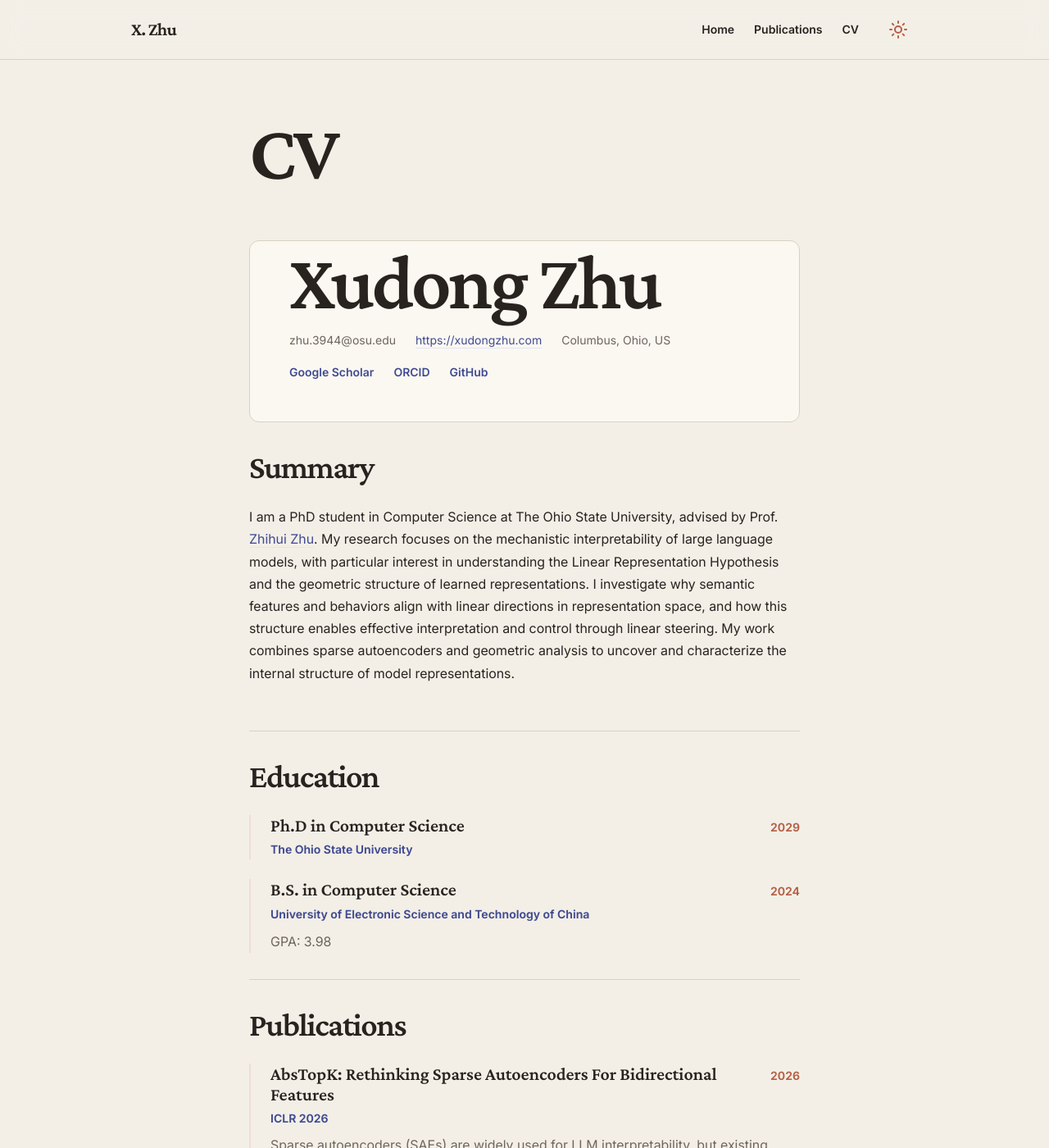
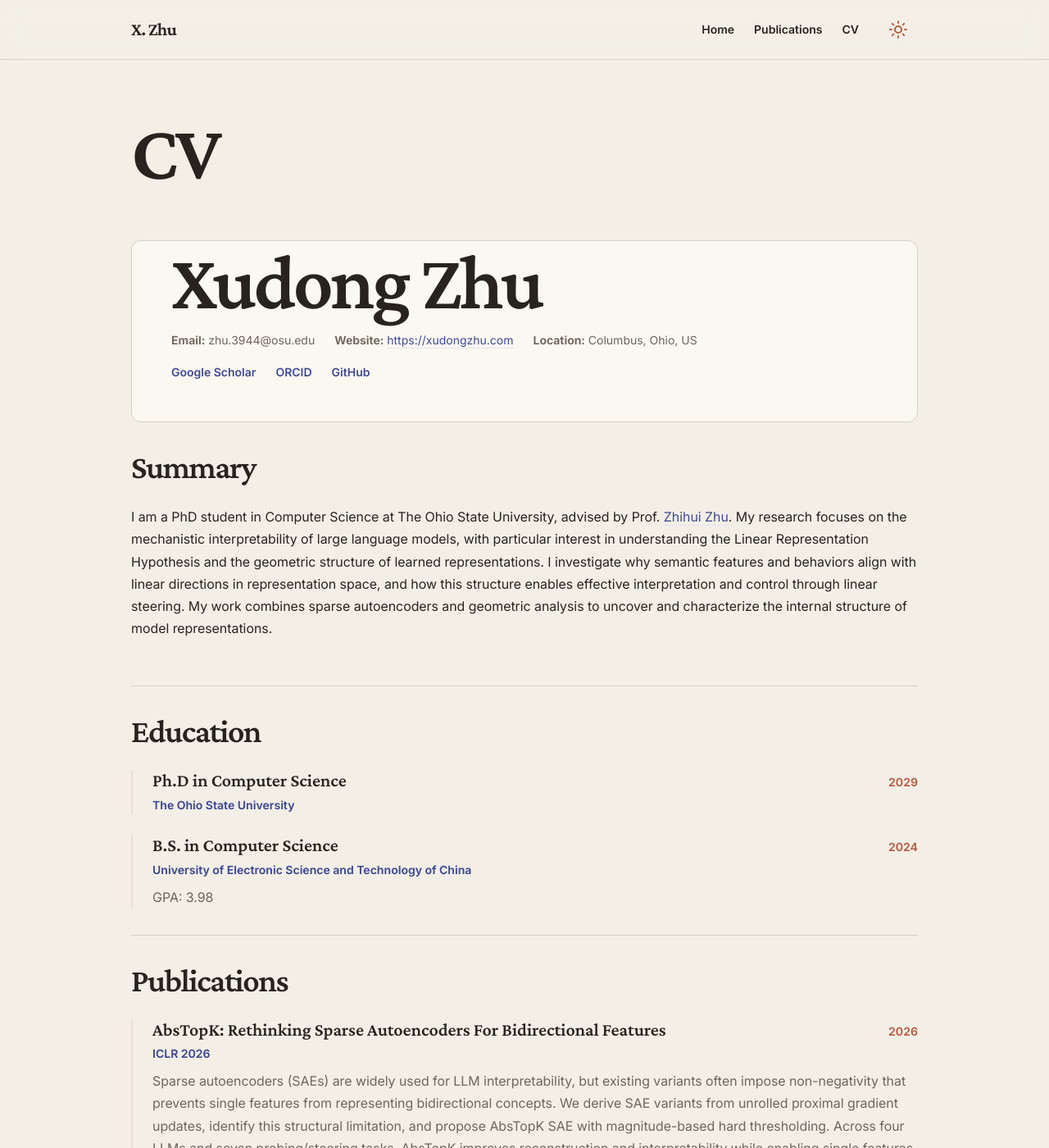
Before and after one commit to xzAscC/xzAscC.github.io, a Jekyll site: the page built from _pages/cv-json.md, in a window 1280 px wide and 1400 px high. Shown: the whole window at 82% size. Built offline with Jekyll 4.4.1, drawn with Linux system fonts in a browser that asks for light colours; a script that is not in the unit is left out.

Commit message:
Redesign data-driven CV
Ultraworked with [Sisyphus](https://github.com/code-yeongyu/oh-my-openagent)

Co-authored-by: Sisyphus <clio-agent@sisyphuslabs.ai>

```diff
--- a/_includes/cv-template.html
+++ b/_includes/cv-template.html
@@ -1,23 +1,8 @@
 {% assign cv = site.data.cv %}
-
-<style>
-  .archive {
-    width: 80%;
-    margin: 0 auto;
-    float: none;
-    padding-right: 0;
-  }
-
-  @media (min-width: 80em) {
-    .archive {
-      width: 70%;
-    }
-  }
-</style>
 
 <div class="cv-container">
   <!-- Basic Information -->
-  <div class="cv-section cv-header">
+  <header class="cv-section cv-header">
     <h1>{{ cv.basics.name }}</h1>
     {% if cv.basics.label %}
     <h2>{{ cv.basics.label }}</h2>
@@ -25,27 +10,19 @@
 
     <div class="cv-contact">
       {% if cv.basics.email %}
-      <div class="cv-contact-item">
-        <i class="fas fa-envelope"></i> {{ cv.basics.email }}
-      </div>
+      <span><strong>Email:</strong> {{ cv.basics.email }}</span>
       {% endif %}
 
       {% if cv.basics.phone %}
-      <div class="cv-contact-item">
-        <i class="fas fa-phone"></i> {{ cv.basics.phone }}
-      </div>
+      <span><strong>Phone:</strong> {{ cv.basics.phone }}</span>
       {% endif %}
 
       {% if cv.basics.website %}
-      <div class="cv-contact-item">
-        <i class="fas fa-globe"></i> <a href="{{ cv.basics.website }}" target="_blank">{{ cv.basics.website }}</a>
-      </div>
+      <span><strong>Website:</strong> <a href="{{ cv.basics.website }}" target="_blank">{{ cv.basics.website }}</a></span>
       {% endif %}
 
       {% if cv.basics.location.city %}
-      <div class="cv-contact-item">
-        <i class="fas fa-map-marker-alt"></i> {{ cv.basics.location.city }}{% if cv.basics.location.region %}, {{ cv.basics.location.region }}{% endif %}{% if cv.basics.location.countryCode %}, {{ cv.basics.location.countryCode }}{% endif %}
-      </div>
+      <span><strong>Location:</strong> {{ cv.basics.location.city }}{% if cv.basics.location.region %}, {{ cv.basics.location.region }}{% endif %}{% if cv.basics.location.countryCode %}, {{ cv.basics.location.countryCode }}{% endif %}</span>
       {% endif %}
     </div>
 
@@ -53,24 +30,24 @@
     <div class="cv-profiles">
       {% for profile in cv.basics.profiles %}
       <a href="{{ profile.url }}" target="_blank" class="cv-profile-link">
-        <i class="fab fa-{{ profile.network | downcase }}"></i> {{ profile.network }}
+        {{ profile.network }}
       </a>
       {% endfor %}
     </div>
     {% endif %}
-  </div>
+  </header>
 
   {% if cv.basics.summary %}
   <!-- Summary -->
-  <div class="cv-section">
+  <section class="cv-section">
     <h2>Summary</h2>
     <p>{{ cv.basics.summary }}</p>
-  </div>
+  </section>
   {% endif %}
 
   {% if cv.education.size > 0 %}
   <!-- Education -->
-  <div class="cv-section">
+  <section class="cv-section">
     <h2>Education</h2>
     <ul class="cv-list">
       {% for education in cv.education %}
@@ -79,7 +56,6 @@
           <div class="cv-item-title">{{ education.area }}</div>
           <div class="cv-item-date">{{ education.endDate }}</div>
         </div>
-        <div class="cv-item-content">
         <div class="cv-item-subtitle">{{ education.institution }}</div>
         {% if education.gpa %}
         <div class="cv-item-detail">GPA: {{ education.gpa }}</div>
@@ -89,16 +65,15 @@
           <strong>Courses:</strong> {{ education.courses | join: ", " }}
         </div>
         {% endif %}
-        </div>
       </li>
       {% endfor %}
     </ul>
-  </div>
+  </section>
   {% endif %}
 
   {% if cv.work.size > 0 %}
   <!-- Work Experience -->
-  <div class="cv-section">
+  <section class="cv-section">
     <h2>Work Experience</h2>
     <ul class="cv-list">
       {% for work in cv.work %}
@@ -107,7 +82,6 @@
           <div class="cv-item-title">{{ work.position }}</div>
           <div class="cv-item-date">{{ work.startDate }}{% if work.endDate %} - {{ work.endDate }}{% endif %}</div>
         </div>
-        <div class="cv-item-content">
         <div class="cv-item-subtitle">{{ work.company }}</div>
         {% if work.summary %}
         <div class="cv-item-detail">{{ work.summary }}</div>
@@ -119,16 +93,15 @@
           {% endfor %}
         </ul>
         {% endif %}
-        </div>
       </li>
       {% endfor %}
     </ul>
-  </div>
+  </section>
   {% endif %}
 
   {% if cv.skills.size > 0 %}
   <!-- Skills -->
-  <div class="cv-section">
+  <section class="cv-section">
     <h2>Skills</h2>
     <div class="cv-skills">
       {% for skill in cv.skills %}
@@ -142,12 +115,12 @@
       </div>
       {% endfor %}
     </div>
-  </div>
+  </section>
   {% endif %}
 
   {% if cv.publications.size > 0 %}
   <!-- Publications -->
-  <div class="cv-section">
+  <section class="cv-section">
     <h2>Publications</h2>
     <ul class="cv-list">
       {% for publication in cv.publications %}
@@ -156,7 +129,6 @@
           <div class="cv-item-title">{{ publication.name }}</div>
           <div class="cv-item-date">{{ publication.releaseDate | slice: 0, 4 }}</div>
         </div>
-        <div class="cv-item-content">
         <div class="cv-item-subtitle">{{ publication.publisher }}</div>
         {% if publication.summary %}
         <div class="cv-item-detail">{{ publication.summary }}</div>
@@ -166,16 +138,15 @@
           <a href="{{ publication.website }}" target="_blank">View Publication</a>
         </div>
         {% endif %}
-        </div>
       </li>
       {% endfor %}
     </ul>
-  </div>
+  </section>
   {% endif %}
 
   {% if cv.presentations.size > 0 %}
   <!-- Presentations/Talks -->
-  <div class="cv-section">
+  <section class="cv-section">
     <h2>Presentations</h2>
     <ul class="cv-list">
       {% for talk in cv.presentations %}
@@ -184,7 +155,6 @@
           <div class="cv-item-title">{{ talk.name }}</div>
           <div class="cv-item-date">{{ talk.date | slice: 0, 4 }}</div>
         </div>
-        <div class="cv-item-content">
         <div class="cv-item-subtitle">{{ talk.event }}</div>
         {% if talk.location %}
         <div class="cv-item-detail">{{ talk.location }}</div>
@@ -192,16 +162,15 @@
         {% if talk.description %}
         <div class="cv-item-detail">{{ talk.description }}</div>
         {% endif %}
-        </div>
       </li>
       {% endfor %}
     </ul>
-  </div>
+  </section>
   {% endif %}
 
   {% if cv.teaching.size > 0 %}
   <!-- Teaching -->
-  <div class="cv-section">
+  <section class="cv-section">
     <h2>Teaching</h2>
     <ul class="cv-list">
       {% for teaching in cv.teaching %}
@@ -210,7 +179,6 @@
           <div class="cv-item-title">{{ teaching.course }}</div>
           <div class="cv-item-date">{{ teaching.date | slice: 0, 4 }}</div>
         </div>
-        <div class="cv-item-content">
         <div class="cv-item-subtitle">{{ teaching.institution }}</div>
         {% if teaching.role %}
         <div class="cv-item-detail">Role: {{ teaching.role }}</div>
@@ -218,16 +186,15 @@
         {% if teaching.description %}
         <div class="cv-item-detail">{{ teaching.description }}</div>
         {% endif %}
-        </div>
       </li>
       {% endfor %}
     </ul>
-  </div>
+  </section>
   {% endif %}
 
   {% if cv.portfolio.size > 0 %}
   <!-- Portfolio -->
-  <div class="cv-section">
+  <section class="cv-section">
     <h2>Portfolio</h2>
     <ul class="cv-list">
       {% for item in cv.portfolio %}
@@ -236,7 +203,6 @@
           <div class="cv-item-title">{{ item.name }}</div>
           <div class="cv-item-date">{{ item.date | slice: 0, 4 }}</div>
         </div>
-        <div class="cv-item-content">
         <div class="cv-item-subtitle">{{ item.category | capitalize }}</div>
         {% if item.description %}
         <div class="cv-item-detail">{{ item.description }}</div>
@@ -246,65 +212,58 @@
           <a href="{{ item.url }}" target="_blank">View Project</a>
         </div>
         {% endif %}
-        </div>
       </li>
       {% endfor %}
     </ul>
-  </div>
+  </section>
   {% endif %}
 
   {% if cv.languages.size > 0 %}
   <!-- Languages -->
-  <div class="cv-section">
+  <section class="cv-section">
     <h2>Languages</h2>
     <ul class="cv-list">
       {% for language in cv.languages %}
       <li class="cv-item">
-        <div class="cv-item-content">
         <div class="cv-item-title">{{ language.language }}</div>
         <div class="cv-item-detail">{{ language.fluency }}</div>
-        </div>
       </li>
       {% endfor %}
     </ul>
-  </div>
+  </section>
   {% endif %}
 
   {% if cv.interests.size > 0 %}
   <!-- Interests -->
-  <div class="cv-section">
+  <section class="cv-section">
     <h2>Interests</h2>
     <ul class="cv-list">
       {% for interest in cv.interests %}
       <li class="cv-item">
-        <div class="cv-item-content">
         <div class="cv-item-title">{{ interest.name }}</div>
         {% if interest.keywords.size > 0 %}
         <div class="cv-item-detail">{{ interest.keywords | join: ", " }}</div>
         {% endif %}
-        </div>
       </li>
       {% endfor %}
     </ul>
-  </div>
+  </section>
   {% endif %}
 
   {% if cv.references.size > 0 %}
   <!-- References -->
-  <div class="cv-section">
+  <section class="cv-section">
     <h2>References</h2>
     <ul class="cv-list">
       {% for reference in cv.references %}
       <li class="cv-item">
-        <div class="cv-item-content">
         <div class="cv-item-title">{{ reference.name }}</div>
         {% if reference.reference %}
         <div class="cv-item-detail">{{ reference.reference }}</div>
         {% endif %}
-        </div>
       </li>
       {% endfor %}
     </ul>
-  </div>
+  </section>
   {% endif %}
 </div>
```
Lines whose indentation alone changed are shown as unchanged.
